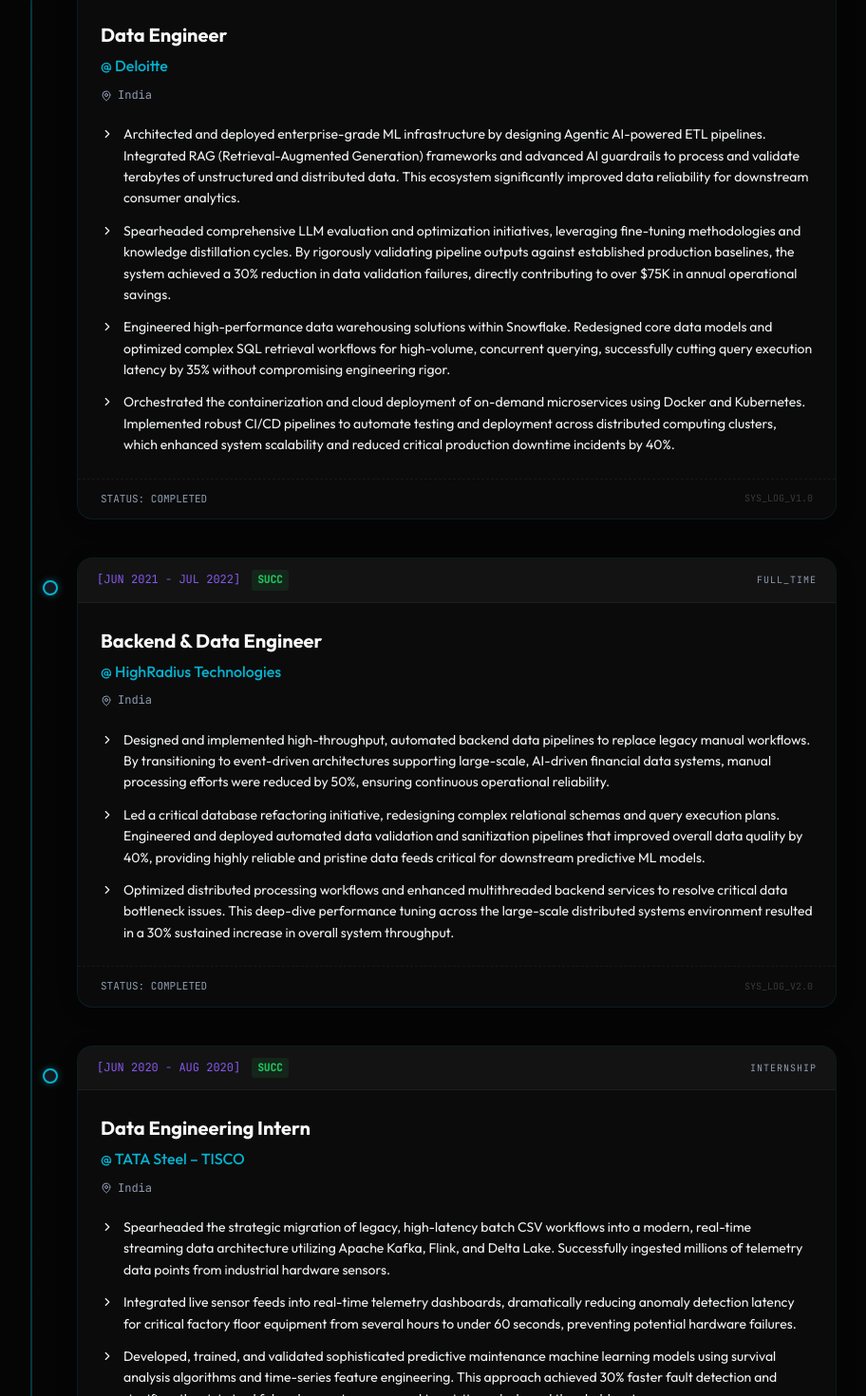
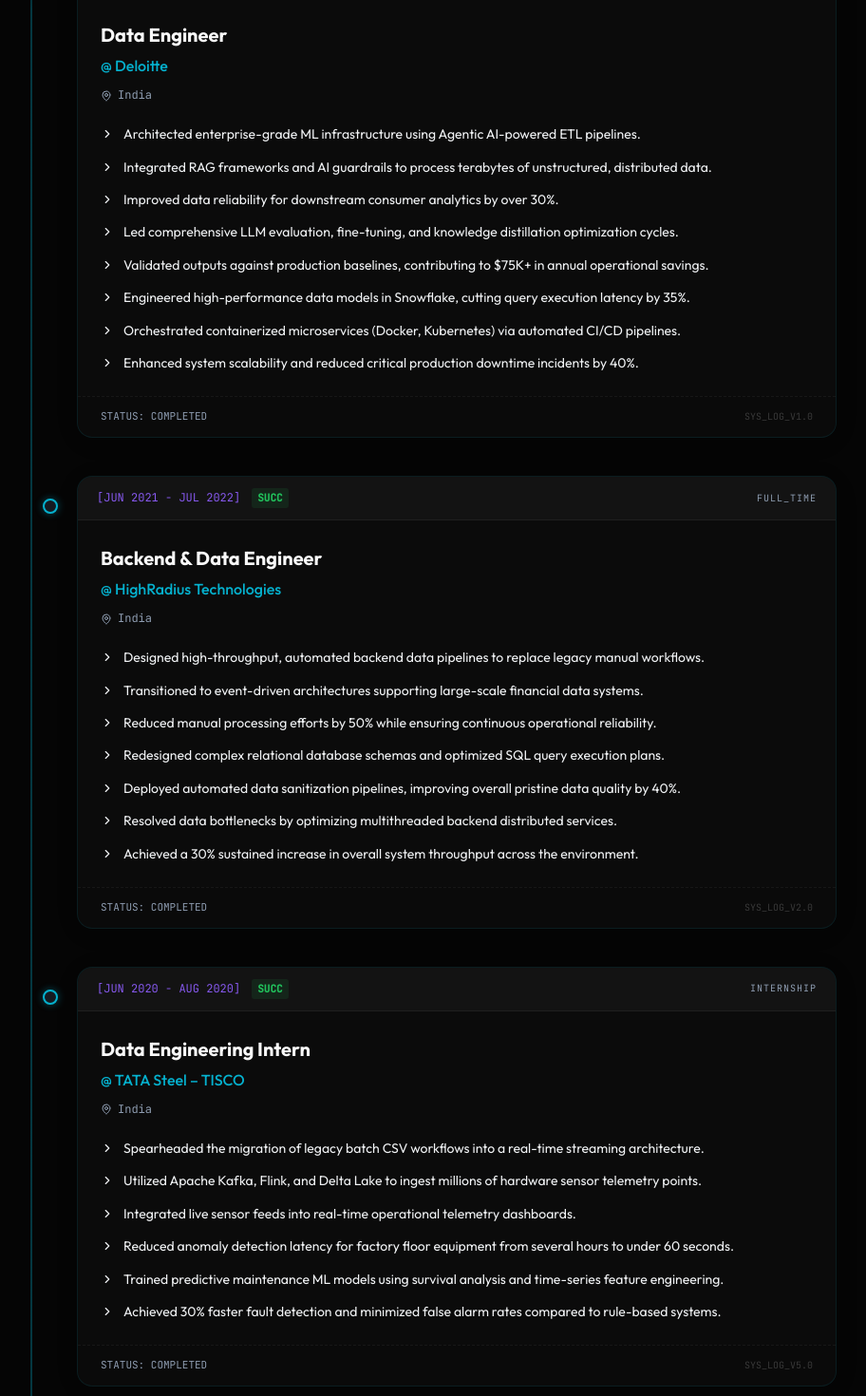
Before and after one commit to Poushali0202/poushali-portfolio, a React (Vite) app: page / in a window 1280 px wide. Shown: the part 1440-2910 px from the top of the page at 95% size, without its empty margins (189-1101 px from the left). Built offline with nearby package versions, Linux system fonts and the light colour scheme.

Commit message:
Refactor experience logs to use more bullet points

```diff
--- a/src/ExperienceLogs.jsx
+++ b/src/ExperienceLogs.jsx
@@ -12,10 +12,14 @@
     type: "FULL_TIME",
     status: "COMPLETED",
     highlights: [
-      "Architected and deployed enterprise-grade ML infrastructure by designing Agentic AI-powered ETL pipelines. Integrated RAG (Retrieval-Augmented Generation) frameworks and advanced AI guardrails to process and validate terabytes of unstructured and distributed data. This ecosystem significantly improved data reliability for downstream consumer analytics.",
-      "Spearheaded comprehensive LLM evaluation and optimization initiatives, leveraging fine-tuning methodologies and knowledge distillation cycles. By rigorously validating pipeline outputs against established production baselines, the system achieved a 30% reduction in data validation failures, directly contributing to over $75K in annual operational savings.",
-      "Engineered high-performance data warehousing solutions within Snowflake. Redesigned core data models and optimized complex SQL retrieval workflows for high-volume, concurrent querying, successfully cutting query execution latency by 35% without compromising engineering rigor.",
-      "Orchestrated the containerization and cloud deployment of on-demand microservices using Docker and Kubernetes. Implemented robust CI/CD pipelines to automate testing and deployment across distributed computing clusters, which enhanced system scalability and reduced critical production downtime incidents by 40%."
+      "Architected enterprise-grade ML infrastructure using Agentic AI-powered ETL pipelines.",
+      "Integrated RAG frameworks and AI guardrails to process terabytes of unstructured, distributed data.",
+      "Improved data reliability for downstream consumer analytics by over 30%.",
+      "Led comprehensive LLM evaluation, fine-tuning, and knowledge distillation optimization cycles.",
+      "Validated outputs against production baselines, contributing to $75K+ in annual operational savings.",
+      "Engineered high-performance data models in Snowflake, cutting query execution latency by 35%.",
+      "Orchestrated containerized microservices (Docker, Kubernetes) via automated CI/CD pipelines.",
+      "Enhanced system scalability and reduced critical production downtime incidents by 40%."
     ]
   },
   {
@@ -27,9 +31,13 @@
     type: "FULL_TIME",
     status: "COMPLETED",
     highlights: [
-      "Designed and implemented high-throughput, automated backend data pipelines to replace legacy manual workflows. By transitioning to event-driven architectures supporting large-scale, AI-driven financial data systems, manual processing efforts were reduced by 50%, ensuring continuous operational reliability.",
-      "Led a critical database refactoring initiative, redesigning complex relational schemas and query execution plans. Engineered and deployed automated data validation and sanitization pipelines that improved overall data quality by 40%, providing highly reliable and pristine data feeds critical for downstream predictive ML models.",
-      "Optimized distributed processing workflows and enhanced multithreaded backend services to resolve critical data bottleneck issues. This deep-dive performance tuning across the large-scale distributed systems environment resulted in a 30% sustained increase in overall system throughput."
+      "Designed high-throughput, automated backend data pipelines to replace legacy manual workflows.",
+      "Transitioned to event-driven architectures supporting large-scale financial data systems.",
+      "Reduced manual processing efforts by 50% while ensuring continuous operational reliability.",
+      "Redesigned complex relational database schemas and optimized SQL query execution plans.",
+      "Deployed automated data sanitization pipelines, improving overall pristine data quality by 40%.",
+      "Resolved data bottlenecks by optimizing multithreaded backend distributed services.",
+      "Achieved a 30% sustained increase in overall system throughput across the environment."
     ]
   },
   {
@@ -41,9 +49,12 @@
     type: "INTERNSHIP",
     status: "COMPLETED",
     highlights: [
-      "Spearheaded the strategic migration of legacy, high-latency batch CSV workflows into a modern, real-time streaming data architecture utilizing Apache Kafka, Flink, and Delta Lake. Successfully ingested millions of telemetry data points from industrial hardware sensors.",
-      "Integrated live sensor feeds into real-time telemetry dashboards, dramatically reducing anomaly detection latency for critical factory floor equipment from several hours to under 60 seconds, preventing potential hardware failures.",
-      "Developed, trained, and validated sophisticated predictive maintenance machine learning models using survival analysis algorithms and time-series feature engineering. This approach achieved 30% faster fault detection and significantly minimized false alarm rates compared to existing rule-based threshold systems."
+      "Spearheaded the migration of legacy batch CSV workflows into a real-time streaming architecture.",
+      "Utilized Apache Kafka, Flink, and Delta Lake to ingest millions of hardware sensor telemetry points.",
+      "Integrated live sensor feeds into real-time operational telemetry dashboards.",
+      "Reduced anomaly detection latency for factory floor equipment from several hours to under 60 seconds.",
+      "Trained predictive maintenance ML models using survival analysis and time-series feature engineering.",
+      "Achieved 30% faster fault detection and minimized false alarm rates compared to rule-based systems."
     ]
   }
 ];
```
Also changed, not shown: 1 other file (tests, documents, lock files or other folders).
